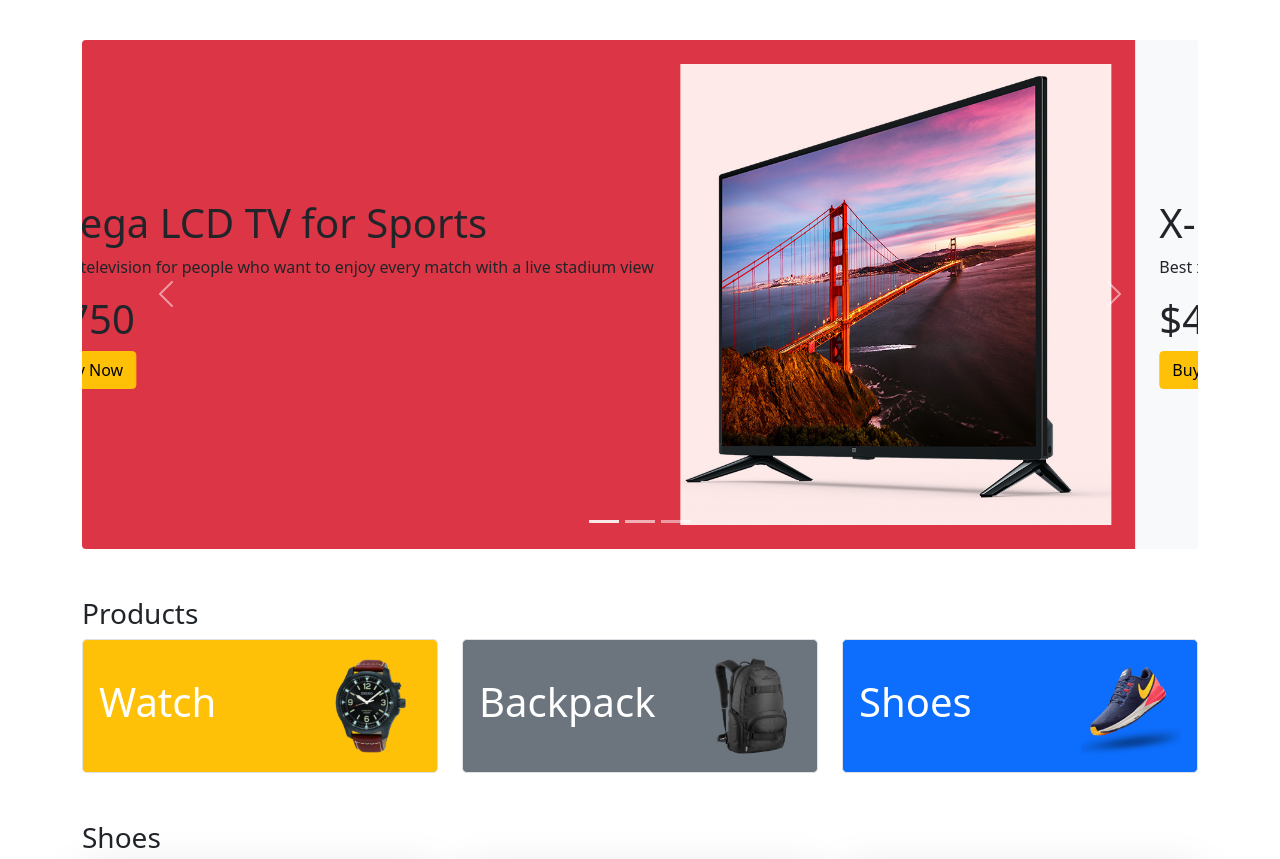
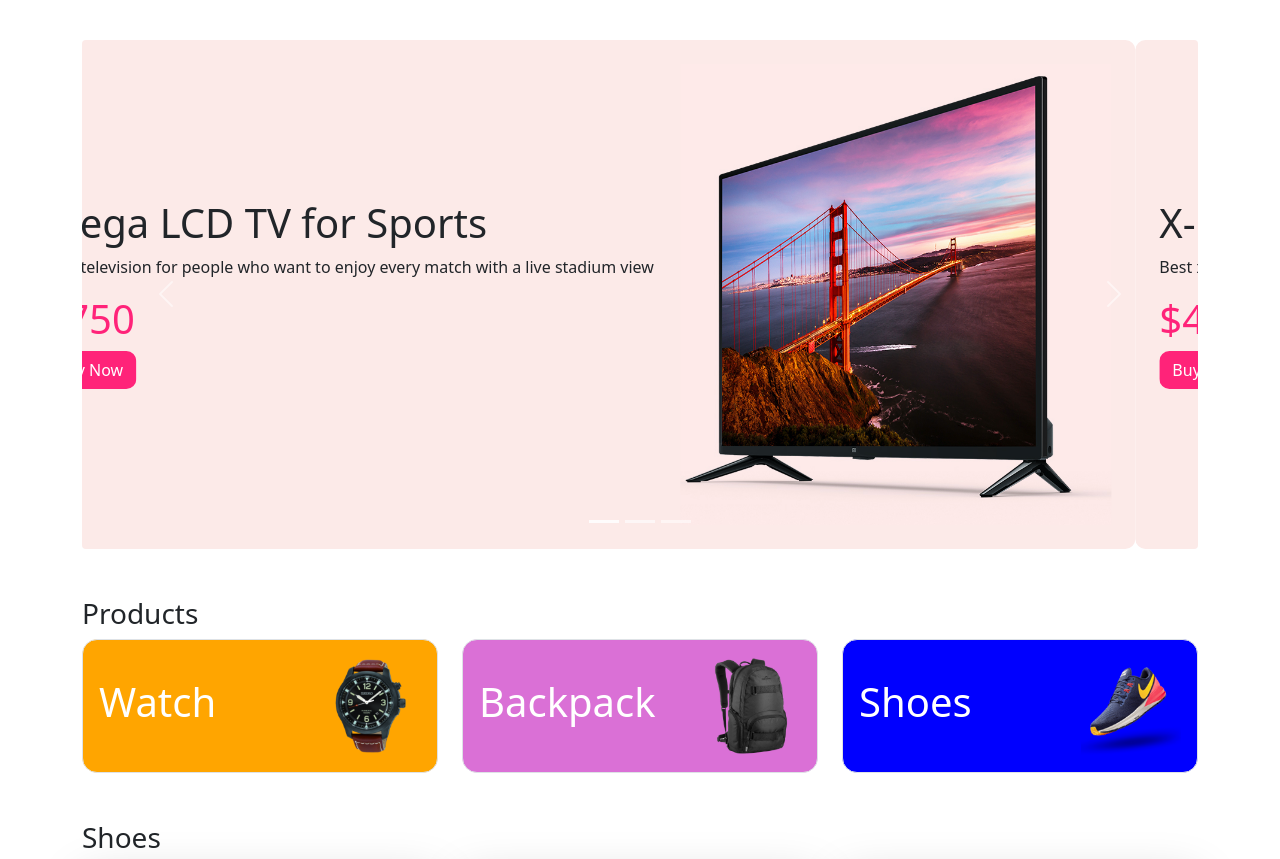
Before and after one commit to shahnazsarker/Panda-commerce-Bootstrap, a plain HTML site: page index.html in a window 1280 px wide. Shown: the part 64-923 px from the top of the page. Drawn offline with nearby package versions, Linux system fonts and the light colour scheme.

Commit message:
CSS added

```diff
--- a/index.html
+++ b/index.html
@@ -7,15 +7,17 @@
     <meta name="viewport" content="width=device-width, initial-scale=1.0">
     <title>Panda Commerce</title>
     <link rel="shortcut icon" href="panda.png" type="image/x-icon">
-    <!-- StyleSheet -->
+    <!-- bootstrap StyleSheet -->
     <link href="https://cdn.jsdelivr.net/npm/bootstrap@5.0.2/dist/css/bootstrap.min.css" rel="stylesheet"
         integrity="sha384-EVSTQN3/azprG1Anm3QDgpJLIm9Nao0Yz1ztcQTwFspd3yD65VohhpuuCOmLASjC" crossorigin="anonymous">
+    <!-- external css -->
+    <link rel="stylesheet" href="style.css">
 </head>
 
 <body>
     <header>
         <!-- Navigation -->
-        <nav class="navbar navbar-expand-lg navbar-light bg-light mx-5">
+        <nav class="navbar navbar-expand-lg navbar-light bg-light nav-width mx-5">
             <div class="container">
                 <a class="navbar-brand" href="#">
                     <img src="images/logo.png" alt="" class="d-inline-block align-text-top">
@@ -61,26 +63,26 @@
                         aria-label="Slide 3"></button>
                 </div>
                 <div class="carousel-inner my-5 rounded">
-                    <div class="carousel-item active bg-danger">
+                    <div class="carousel-item active home-bg">
                         <div class="row p-4 d-flex align-items-center">
                             <div class="col-lg-7">
                                 <h1>Mega LCD TV for Sports</h1>
                                 <p>Best television for people who want to enjoy every match with a live stadium view</p>
-                                <h1>$750</h1>
-                                <button class="btn btn-warning">Buy Now</button>
+                                <h1 class="color-pink">$750</h1>
+                                <button class="btn ">Buy Now</button>
                             </div>
                             <div class="col-lg-5">
                                 <img src="images/banner-images/tv.png" class="d-block w-100" alt="...">
                             </div>
                         </div>
                     </div>
-                    <div class="carousel-item bg-light ">
+                    <div class="carousel-item home-bg ">
                         <div class="row p-4 d-flex align-items-center">
                             <div class="col-lg-7">
                                 <h1>X-Box for your living room</h1>
                                 <p>Best x-box to play all the fun games</p>
-                                <h1>$400</h1>
-                                <button class="btn btn-warning">Buy Now</button>
+                                <h1 class="color-pink">$400</h1>
+                                <button class="btn ">Buy Now</button>
 
                             </div>
                             <div class="col-lg-5">
@@ -88,13 +90,13 @@
                             </div>
                         </div>
                     </div>
-                    <div class="carousel-item bg-secondary">
+                    <div class="carousel-item home-bg">
                         <div class="row p-4 d-flex align-items-center">
                             <div class="col-lg-7">
                                 <h1>Cooldude Headphone</h1>
                                 <p>Best headphone for people who want to enjoy every music with live concert feel.</p>
-                                <h1>$322</h1>
-                                <button class="btn btn-warning">Buy Now</button>
+                                <h1 class="color-pink">$322</h1>
+                                <button class="btn ">Buy Now</button>
                             </div>
                             <div class="col-lg-5">
                                 <img src="images/banner-images/headphone.png" class="d-block w-100" alt="...">
@@ -122,22 +124,19 @@
             <h3>Products</h3>
             <div class="row g-4">
                 <div class="col-lg-4 col-md-6 col-12">
-                    <div
-                        class="p-3 border rounded-3 bg-warning text-white d-flex align-items-center justify-content-between">
+                    <div class="p-3 border bg-watch text-white d-flex align-items-center justify-content-between">
                         <h1>Watch</h1>
                         <img width=100 src="images/categories/watch.png" alt="">
                     </div>
                 </div>
                 <div class="col-lg-4 col-md-6 col-12">
-                    <div
-                        class="p-3 border rounded-3 bg-secondary text-white d-flex align-items-center justify-content-between">
+                    <div class="p-3 border bg-bag text-white d-flex align-items-center justify-content-between">
                         <h1>Backpack</h1>
                         <img width=100 src="images/categories/bag.png" alt="" id="bags">
                     </div>
                 </div>
                 <div class="col-lg-4 col-md-6 col-12">
-                    <div
-                        class="p-3 border rounded-3 bg-primary text-white d-flex align-items-center justify-content-between">
+                    <div class="p-3 border  bg-shoe text-white d-flex align-items-center justify-content-between">
                         <h1>Shoes</h1>
                         <img width=100 src="images/categories/shoes.png" alt="" id="shoes">
                     </div>
@@ -242,13 +241,13 @@
         </section>
         <!-- subscribe section -->
         <section style="height: 300px;"
-            class="container d-flex justify-content-center align-items-center  bg-light border-0 rounded-3 mb-5"
+            class="container home-bg d-flex justify-content-center align-items-center border-0 rounded-3 mb-5"
             id="subscription">
             <div>
                 <h1>Let's stay in touch</h1>
-                <p class="text-secondary">Get updates on sales, specials and more</p>
-                <input class="px-2 border border-4 border-info" type="email" name="email" id="email"
-                    placeholder="Enter your email" class="border border-info"><br>
+                <h6 class="text-secondary">Get updates on sales, specials and more</h6>
+                <input class="px-2 border border-2 border-info rounded-3" type="email" name="email" id="email"
+                    placeholder="Enter your email"><br>
                 <a href="#" class=" my-2 px-5 btn btn-danger rounded-3">Submit</a>
             </div>
         </section>
--- /dev/null
+++ b/style.css
@@ -0,0 +1,27 @@
+
+.home-bg{
+    background-color: #fceae8;
+    border-radius: 10px;
+
+}
+.btn{
+    background-color: #ff2379;
+    color: white;
+    border-radius: 10px;
+}
+.color-pink{
+    color: #ff2379;
+}
+
+.bg-watch{
+    background-color:#ffa500 ;
+    border-radius: 15px;
+}
+.bg-bag{
+    background-color: #da70d6;
+    border-radius: 15px;
+}
+.bg-shoe{
+    background-color: #0000ff;
+    border-radius: 15px;
+}
```
